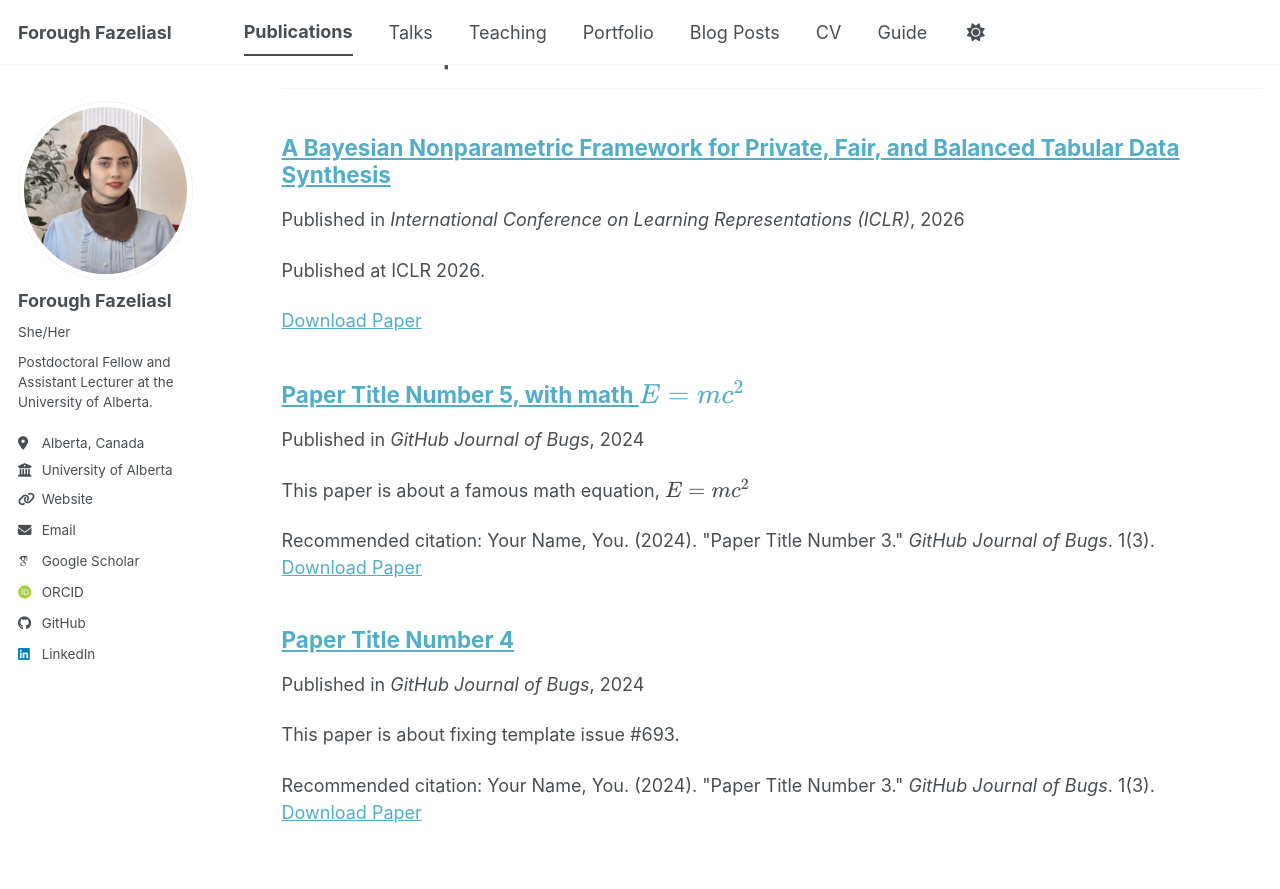
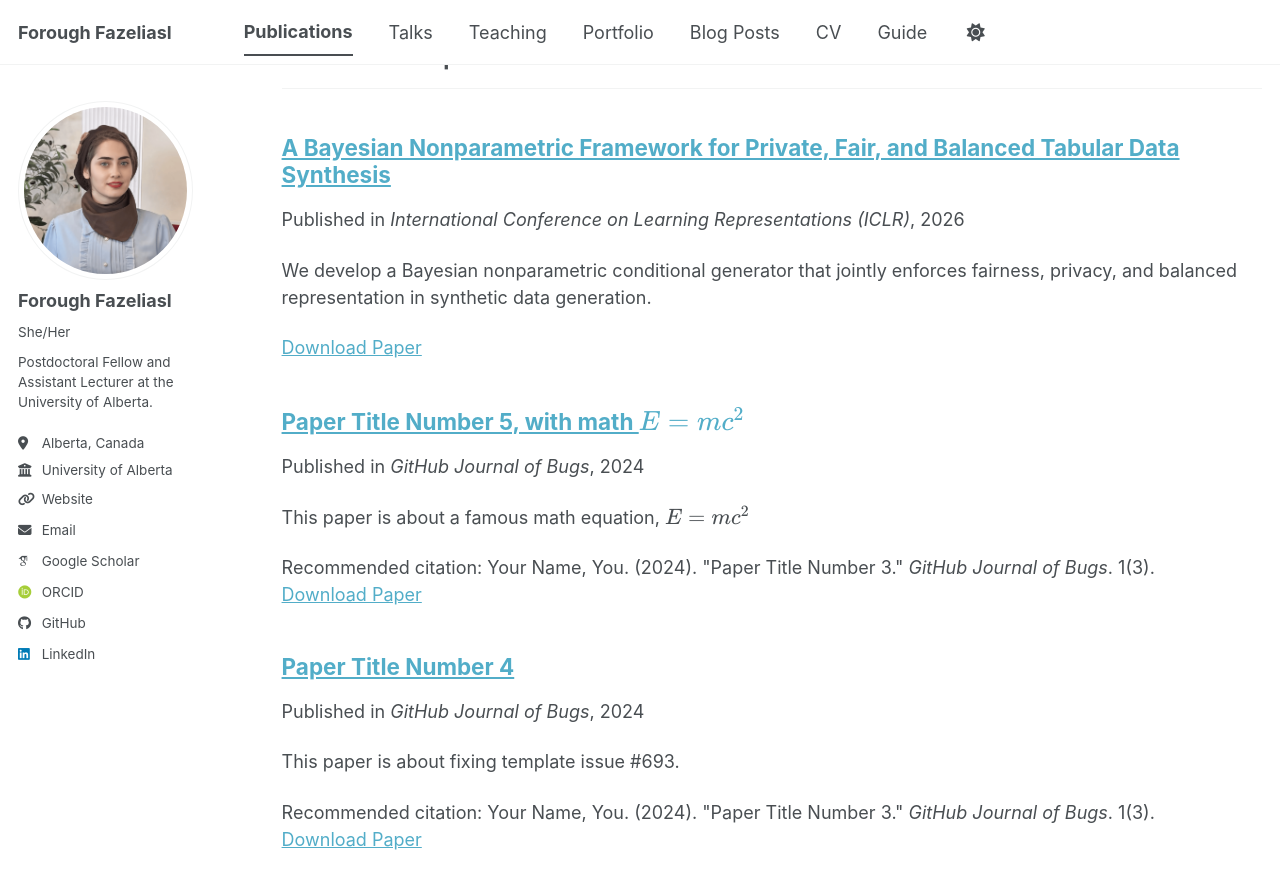
Before and after one commit to ForoughFazeliasl/ForoughFazeliasl.github.io, a Jekyll site: the page built from _pages/publications.html, in a window 1280 px wide and 900 px high, scrolled down 1269 px. Shown: the top 889 px of the window. Built offline with Jekyll 4.4.1, drawn with Linux system fonts in a browser that asks for light colours; some web fonts are replaced; a script bundle is joined from its source files by our own code; library files that are not in the unit come from our copies.

Commit message:
Update 2026-01-01-iclr-private-fair-balanced-tabular-data.md

```diff
--- a/_publications/2026-01-01-iclr-private-fair-balanced-tabular-data.md
+++ b/_publications/2026-01-01-iclr-private-fair-balanced-tabular-data.md
@@ -3,7 +3,7 @@ title: "A Bayesian Nonparametric Framework for Private, Fair, and Balanced Tabul
 collection: publications
 category: conferences
 permalink: /publication/2026-iclr-private-fair-balanced-tabular-data
-excerpt: "Published at ICLR 2026."
+excerpt: "We develop a Bayesian nonparametric conditional generator that jointly enforces fairness, privacy, and balanced representation in synthetic data generation."
 date: 2026-02-01
 venue: "International Conference on Learning Representations (ICLR)"
 paperurl: 'https://openreview.net/pdf?id=j0czDrEnFc'
```
